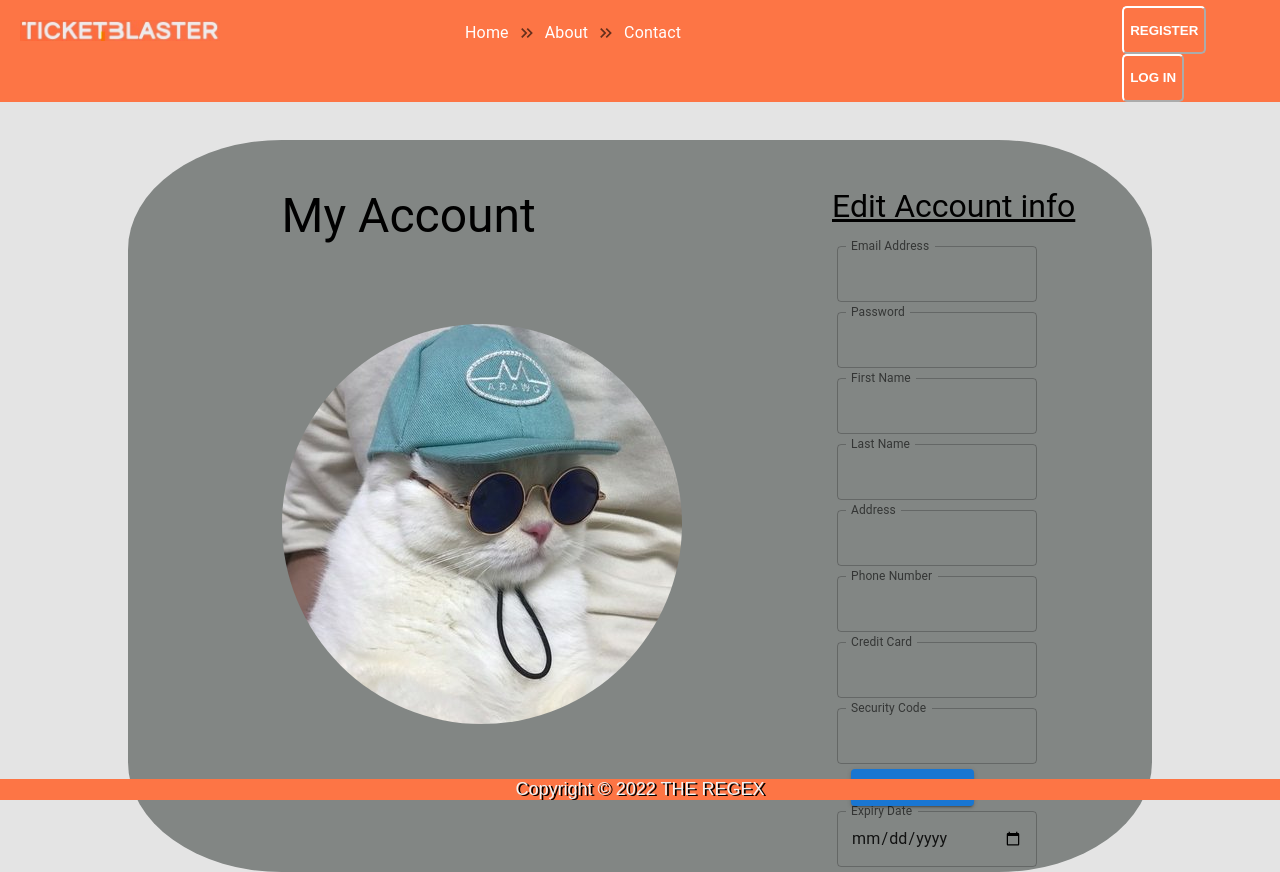
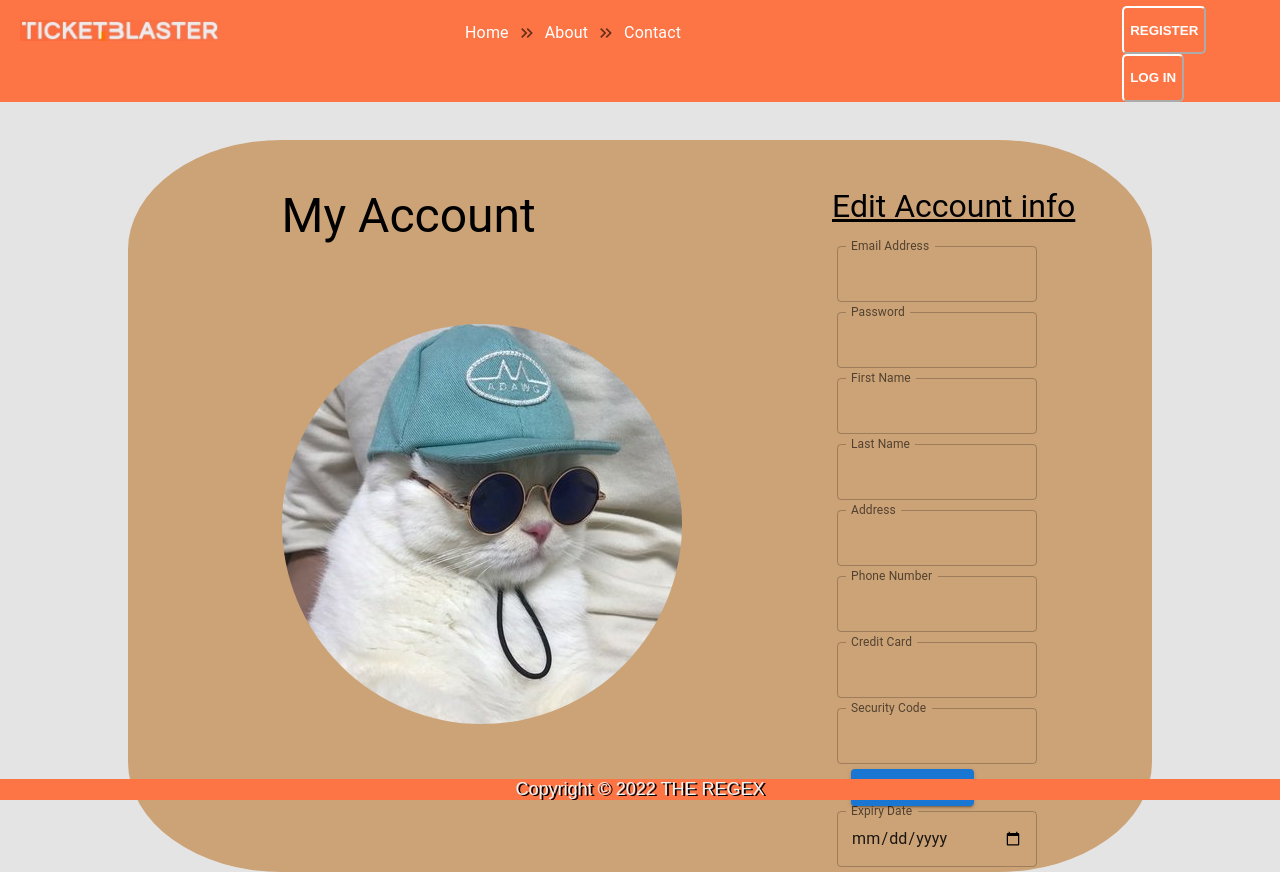
Before and after one commit to ChristopherPerrault/ticketblaster, a React (Create React App) app in the folder frontend/: page /account in a window 1280 px wide. Built offline with nearby package versions, Linux system fonts and the light colour scheme; no server answers; a web font is replaced by a local one.

Commit message:
background color change on Account page, will update again in the morning

```diff
--- a/frontend/src/components/Profile.css
+++ b/frontend/src/components/Profile.css
@@ -2,7 +2,7 @@
 .profile-container{
     display:grid;
     grid-template-columns: 1fr 1fr;
-     background-color: rgb(130, 134, 132);
+     background-color: #cca377;
     margin-top:3%;
     margin-left: 10%;
      border-radius: 15%;
--- a/frontend/src/components/admin/RecordList.css
+++ b/frontend/src/components/admin/RecordList.css
@@ -13,7 +13,7 @@ td{
 
 .edit-container{
     padding: 2rem;
-    background-color: #ff9966;
+    background-color: #dd6666;
     margin-top:3rem;
     margin-left:38%;
     display: inline-block;
--- a/frontend/src/pages/AdminCrudUsers.js
+++ b/frontend/src/pages/AdminCrudUsers.js
@@ -16,7 +16,7 @@ export default function AdminCrudUsers() {
     <>
       <Box
         style={{
-          backgroundColor: "#ff9966",
+          backgroundColor: "#ffa366",
           width: "80vw",
           marginLeft: "10%",
           height: "33vh",
```
Also changed, not shown: frontend/src/pages/Account.js (+0 -13 lines).
